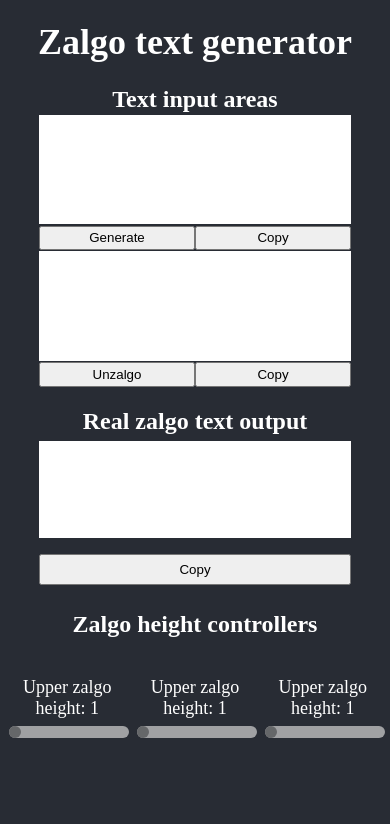
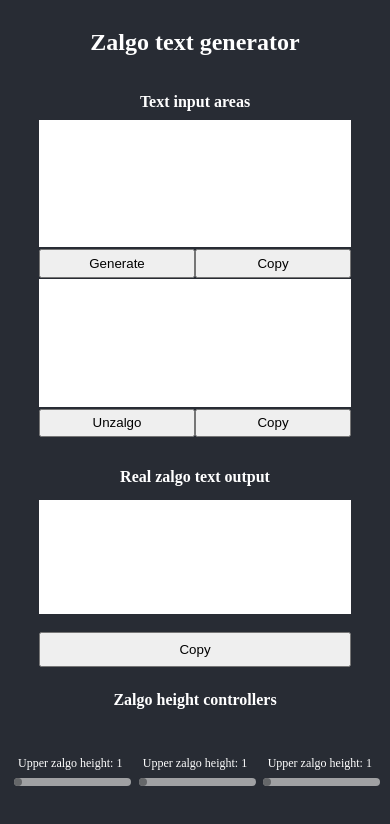
Before and after one commit to Im-Rises/zalgo-generator-website, a React (Create React App) app: page / in a window 390 px wide. Shown: the top 824 px of the page. Built offline with nearby package versions, Linux system fonts and the light colour scheme.

Commit message:
Corrected code

```diff
--- a/src/App.scss
+++ b/src/App.scss
@@ -105,7 +105,7 @@
   }
 
   @media (max-width: 450px) {
-    height: 60%;
+    height: 70%;
 
     .App-text-area {
       width: 100%;
@@ -139,6 +139,10 @@
   align-items: center;
   justify-content: center;
   flex-flow: column;
+
+  h2 {
+    margin: 0.83rem 0 0 0;
+  }
 }
 
 .controllers-wrapper {
--- a/src/index.scss
+++ b/src/index.scss
@@ -10,7 +10,7 @@ html, body {
     font-size: 12px;
   }
 
-  @media (max-width: 300px) {
-    font-size: 10px;
+  @media (max-width: 400px) {
+    font-size: 8px;
   }
 }
```
